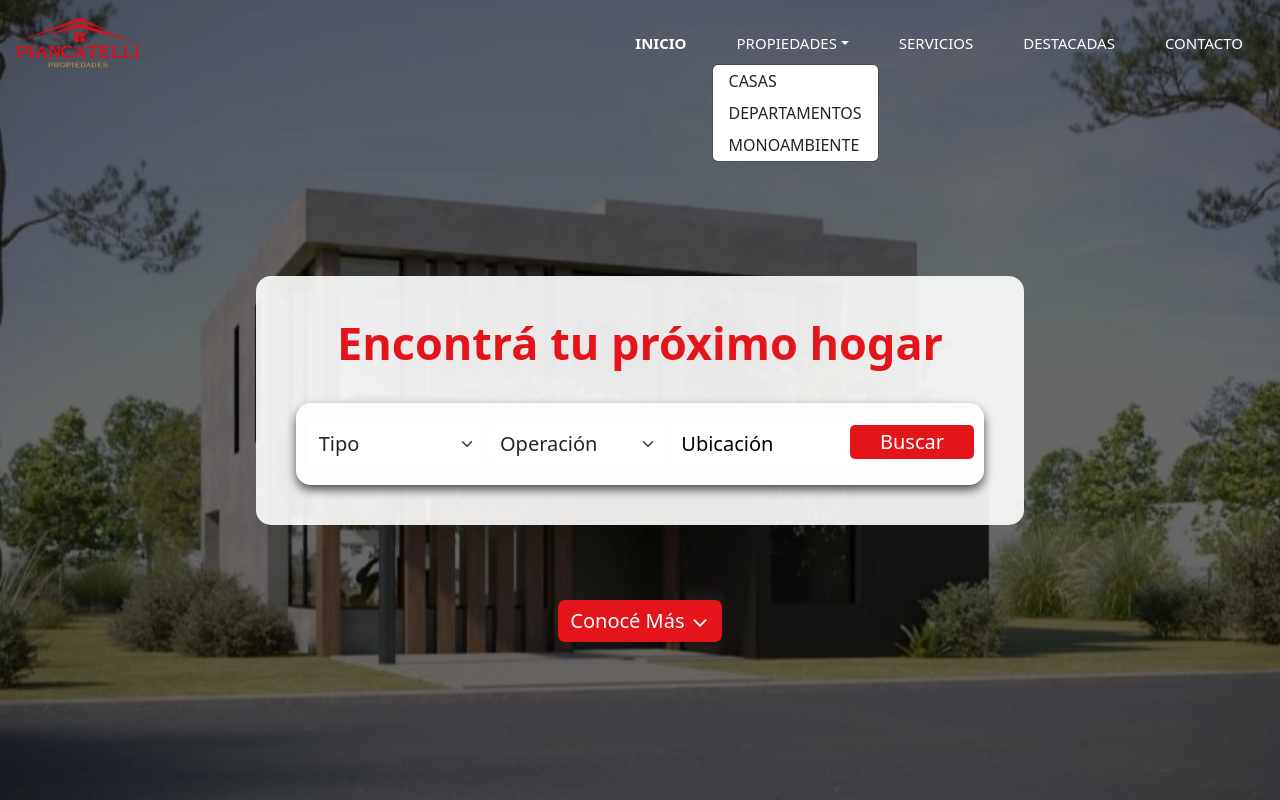
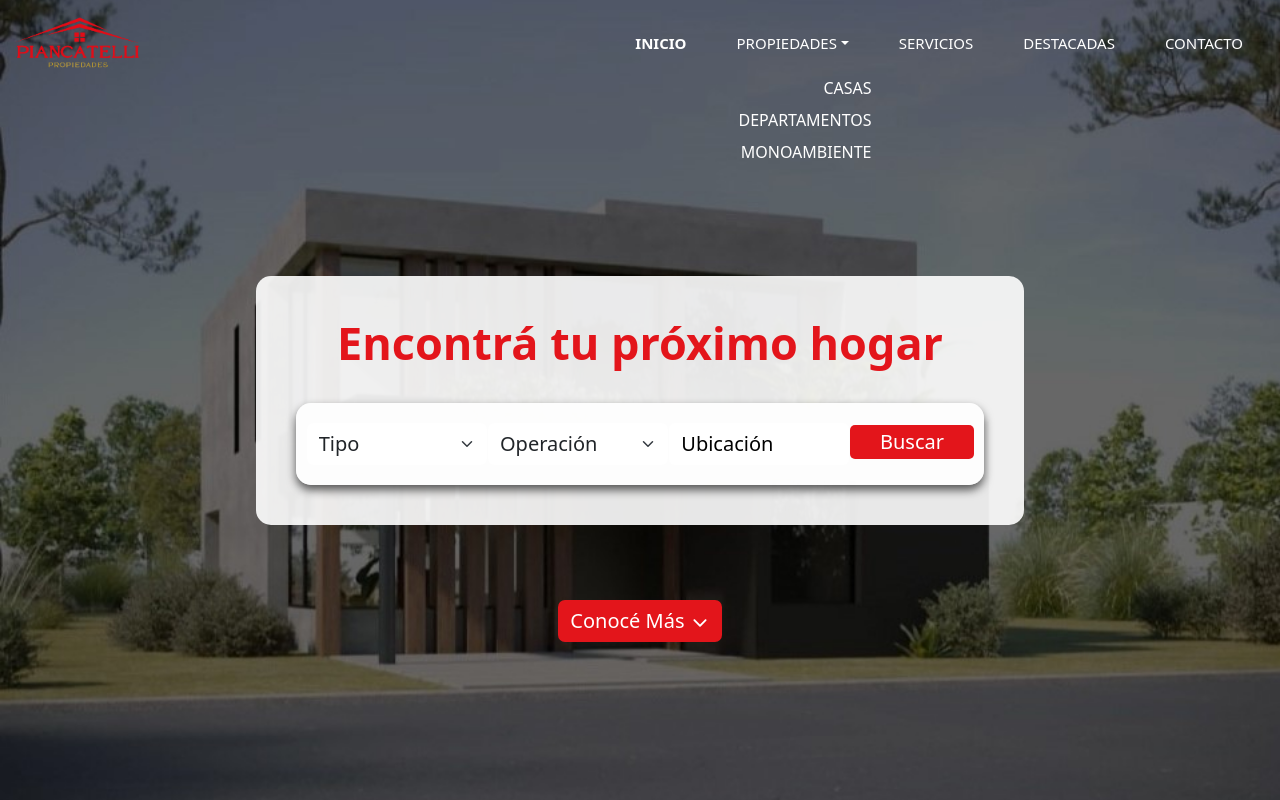
Before and after one commit to marianofogel/piancatelli-inmobiliaria, a React (Create React App) app: page / in a window 1280 px wide. Both pictures are taken after a click on the button "PROPIEDADES". Shown: the top 800 px of the page. Built offline with nearby package versions, Linux system fonts and the light colour scheme; what react-geocode would draw is missing.

Commit message:
Navbar con id
No puedo mover el dropdown a la derecha

```diff
--- a/src/components/Navbar/Navbar.css
+++ b/src/components/Navbar/Navbar.css
@@ -1,11 +1,13 @@
 .navbar {
   position: fixed;
   transition: background-color 1s ease;
+
 
 }
 
 #inicio-navbar {
   font-weight: bold;
+
 }
 
 .navbar.scrolled {
@@ -14,12 +16,23 @@
 
 .navbar .links-navbar,
 .navbar #basic-nav-dropdown {
+  position: relative;
   color: rgb(255, 255, 255);
   transition: color 1s ease;
   padding-left: 25px !important;
   padding-right: 25px !important;
   font-family: system-ui, -apple-system, BlinkMacSystemFont, 'Segoe UI', Roboto, Oxygen, Ubuntu, Cantarell, 'Open Sans', 'Helvetica Neue', sans-serif;
+
 }
+
+.links-navbar:hover{
+  color: rgb(255, 255, 255) !important;
+}
+
+.links-navbar:focus{
+  color: rgb(255, 255, 255) !important;
+}
+
 
 #basic-navbar-nav {
   justify-content: flex-end;
@@ -27,7 +40,7 @@
 
 .collapse,
 .collapsing {
-  text-align: center;
+  text-align: right;
   font-size: 15px;
 }
 
@@ -36,8 +49,24 @@
   padding-right: 15px;
 }
 
+.dropdown-menu{
+  position: absolute;
+  right: 0; /* Esto hace que el menú se alinee a la derecha */
+  left: auto; /* Evita que se alinee a la izquierda */
+}
 
 .dropdown-menu.show {
-  padding: 0;
-  margin: 0;
+  background-color: transparent;
+  border: none;
+  width: 20%;
 }
+
+#navbar-item-drop{
+  padding-right: 0;
+  color: white;
+  text-align: right;
+}
+
+#navbar-item-drop:hover{
+  background-color: transparent;
+}
--- a/src/components/Navbar/Navbar.js
+++ b/src/components/Navbar/Navbar.js
@@ -45,7 +45,7 @@ const NavbarComponent = () => {
     <>
       <Navbar
         className={`navbar sticky-top ${navbarTransparente ? "scrolled" : ""}`}
-        expand="md"
+        expand="lg"
       >
         <Container fluid>
           <Navbar.Brand>
@@ -61,11 +61,13 @@ const NavbarComponent = () => {
           <Navbar.Toggle aria-controls="basic-navbar-nav" className="colapse" />
           <Navbar.Collapse id="basic-navbar-nav">
             <Nav className="ml-auto" id="nav-general">
-              <Nav.Link href="/home" className="links-navbar" id="inicio-navbar">
+              <Nav.Link href="/" className="links-navbar" id="inicio-navbar">
                 INICIO
               </Nav.Link>
-              <NavDropdown title="PROPIEDADES" id="basic-nav-dropdown">
-                <NavDropdown.Item href="/casas" id="navbar-item-drop">CASAS</NavDropdown.Item>
+              <NavDropdown title="PROPIEDADES" id="basic-nav-dropdown" alignRight>
+                <NavDropdown.Item href="/casas" id="navbar-item-drop">
+                  CASAS
+                </NavDropdown.Item>
                 <NavDropdown.Item href="/departamentos" id="navbar-item-drop">
                   DEPARTAMENTOS
                 </NavDropdown.Item>
@@ -73,10 +75,23 @@ const NavbarComponent = () => {
                   MONOAMBIENTE
                 </NavDropdown.Item>
               </NavDropdown>
-              <Nav.Link href="/servicios" className="links-navbar">
+              <Nav.Link className="links-navbar" onClick={() => {
+                document.getElementById("contenedor-principal-servicios").scrollIntoView({
+                })
+                setTimeout(() => {
+                  window.scrollBy(0, -78);
+                }, 1);;
+              }}>
                 SERVICIOS
               </Nav.Link>
-              <Nav.Link href="/destacadas" className="links-navbar">
+              <Nav.Link className="links-navbar" onClick={() => {
+                document.getElementById("contenedor-ingresos").scrollIntoView({
+                })
+
+                setTimeout(() => {
+                  window.scrollBy(0, -78);
+                }, 1);
+              }}>
                 DESTACADAS
               </Nav.Link>
               <Nav.Link
--- a/src/pages/Home/NuevosIngresos/NuevosIngresos.css
+++ b/src/pages/Home/NuevosIngresos/NuevosIngresos.css
@@ -1,4 +1,4 @@
-.contenedor-ingresos{
+#contenedor-ingresos{
     background-color: #191919;
     text-align: center;
 
--- a/src/pages/Home/NuevosIngresos/NuevosIngresos.js
+++ b/src/pages/Home/NuevosIngresos/NuevosIngresos.js
@@ -10,7 +10,7 @@ const NuevosIngresos = () => {
     return (
         <>
             <Container fluid className="p-0">
-                <div className="contenedor-ingresos">
+                <div id="contenedor-ingresos">
                     <h1 className="nuevos-ingresos-titulo"> Nuevos Ingresos </h1>
                     <div className="contenedor-cards">
                         {lastThree.map((nuevoIngreso, index) => (
--- a/src/pages/Home/ServiceOptions/ServiceOptions.css
+++ b/src/pages/Home/ServiceOptions/ServiceOptions.css
@@ -1,4 +1,4 @@
-.contenedor-principal {
+#contenedor-principal-servicios {
     width: 100%;
     margin: 0;
     padding: 0;
--- a/src/pages/Home/ServiceOptions/ServiceOptions.js
+++ b/src/pages/Home/ServiceOptions/ServiceOptions.js
@@ -23,7 +23,7 @@ const servicios = [
 const ServiceOptions = () => {
     return (
         <Container fluid className="p-0">
-            <div className="contenedor-principal">
+            <div id="contenedor-principal-servicios">
                 <h1 className="grid-que-hacen-titulo"> Servicios </h1>
                 <h2 className="grid-que-hacen-titulo"> En Piancatelli Propiedades entendemos que... por eso, tambien ofrecemos... para que ...</h2>
 
```
